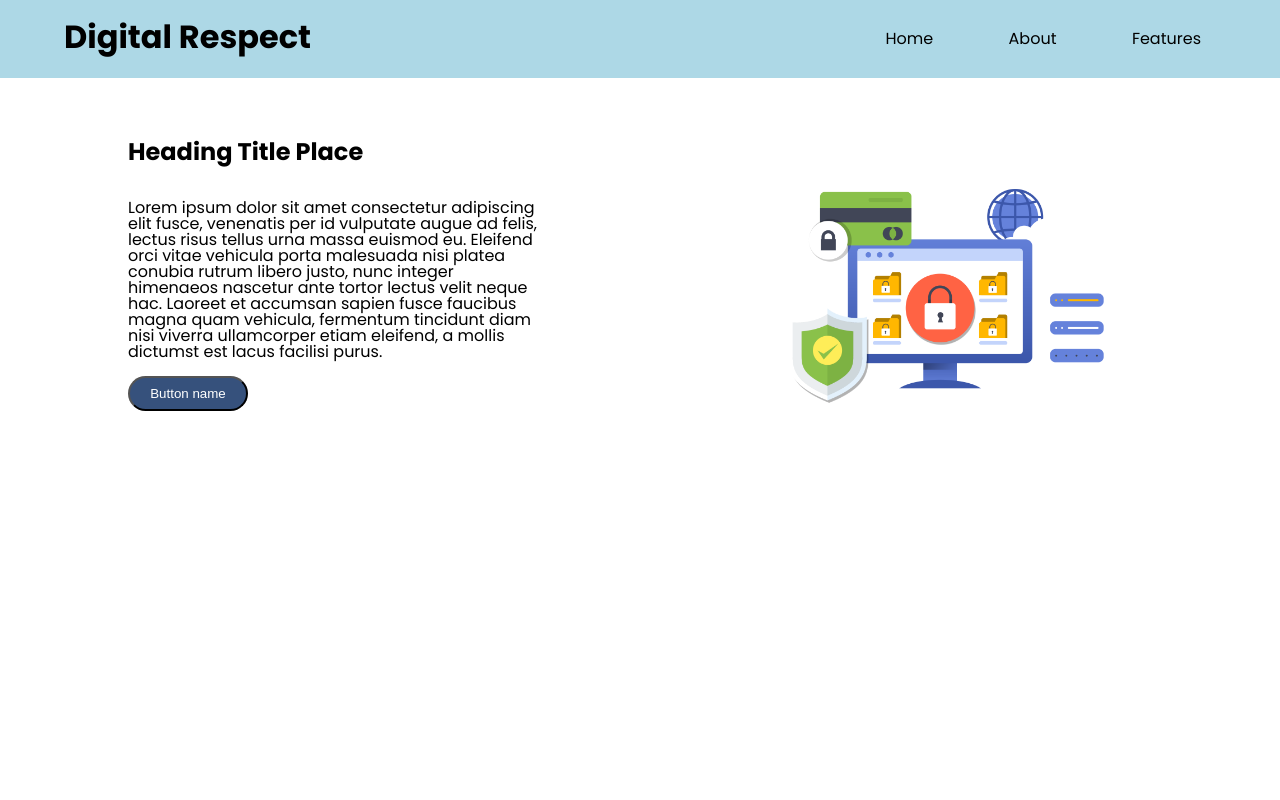
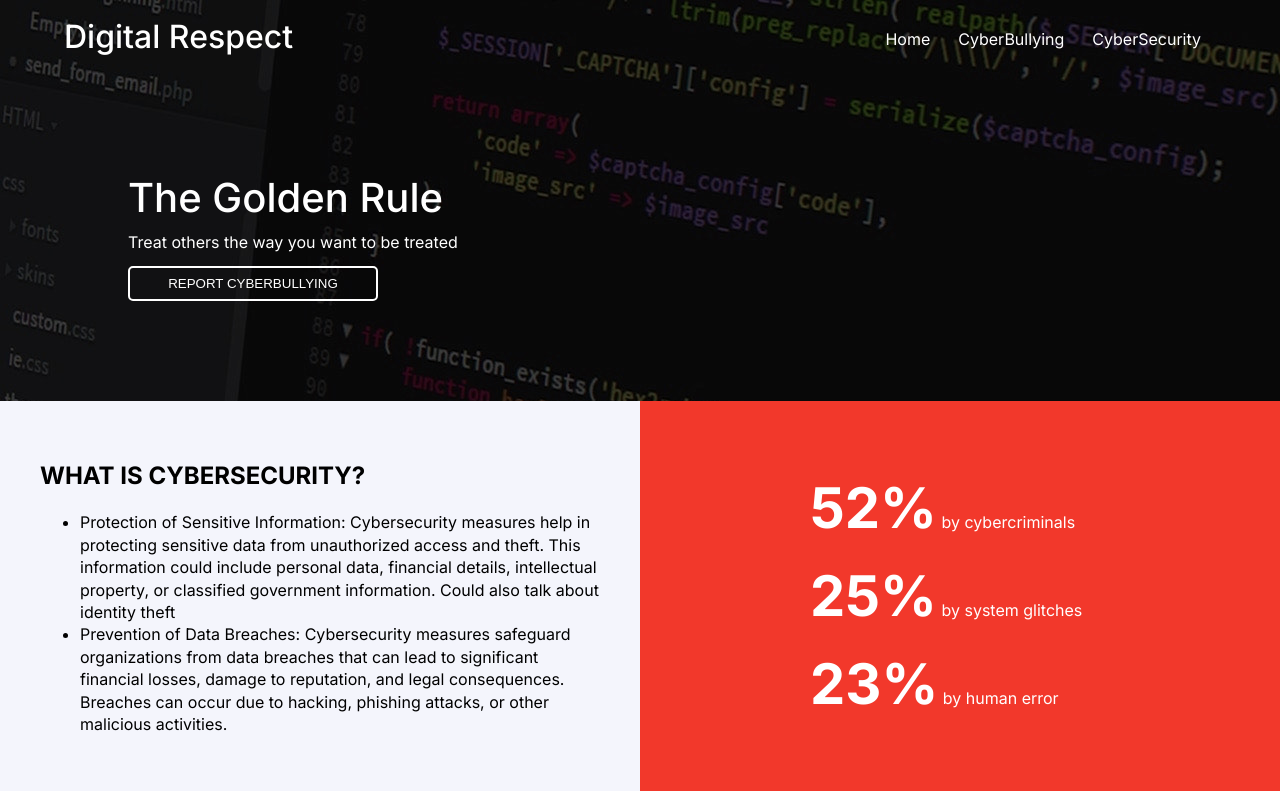
Before and after one commit to ye-htut-maung/hackrpi-2023, a plain HTML site: page index.html in a window 1280 px wide. Drawn offline with Linux system fonts and the light colour scheme.

Commit message:
part 2: Change the header and Add main section about cybersecurity

```diff
--- a/index.html
+++ b/index.html
@@ -7,32 +7,60 @@
     <title></title>
   </head>
   <body>
+    <div class="header-main-container">
       <div class="navbar">
         <h1 class="navbar-heading">Digital Respect</h1>
         <ul>
           <li><a href="#header">Home</a></li>
-        <li><a href="#about">About</a></li>
-        <li><a href="#features">Features</a></li>
+          <li><a href="#about ">CyberBullying</a></li>
+          <li><a href="#features">CyberSecurity</a></li>
         </ul>
       </div>
 
       <div class="header-container">
         <div class="header-content-container">
-        <h2 class="header-title">Heading Title Place</h2>
+          <h2 class="header-title">The Golden Rule</h2>
           <p class="header-paragraph">
-          Lorem ipsum dolor sit amet consectetur adipiscing elit fusce,
-          venenatis per id vulputate augue ad felis, lectus risus tellus urna
-          massa euismod eu. Eleifend orci vitae vehicula porta malesuada nisi
-          platea conubia rutrum libero justo, nunc integer himenaeos nascetur
-          ante tortor lectus velit neque hac. Laoreet et accumsan sapien fusce
-          faucibus magna quam vehicula, fermentum tincidunt diam nisi viverra
-          ullamcorper etiam eleifend, a mollis dictumst est lacus facilisi
-          purus.
+            Treat others the way you want to be treated
           </p>
-        <button class="header-btn">Button name</button>
+          <button class="header-btn">REPORT CYBERBULLYING</button>
         </div>
         <div class="header-img-container">
-        <img src="img/cyber_img1.png" alt="" class="header-img" />
+          <!-- <img src="img/cyber_img1.png" alt="" class="header-img" /> -->
+        </div>
+      </div>
+    </div>
+
+    <div class="main-sec-1">
+      <div class="left-main-sec-1 both-main-sec">
+        <p class="left-main-sec-1-title">WHAT IS CYBERSECURITY?</p>
+        <ul class="left-main-sec-1-ul">
+          <li>
+            Protection of Sensitive Information: Cybersecurity measures help in
+            protecting sensitive data from unauthorized access and theft. This
+            information could include personal data, financial details,
+            intellectual property, or classified government information. Could
+            also talk about identity theft
+          </li>
+          <li>
+            Prevention of Data Breaches: Cybersecurity measures safeguard
+            organizations from data breaches that can lead to significant
+            financial losses, damage to reputation, and legal consequences.
+            Breaches can occur due to hacking, phishing attacks, or other
+            malicious activities.
+          </li>
+        </ul>
+      </div>
+      <div class="right-main-sec-1 both-main-sec">
+        <p class="right-sec-p">
+          <span class="right-sec-lg">52%</span> by cybercriminals
+        </p>
+        <p class="right-sec-p">
+          <span class="right-sec-lg">25%</span> by system glitches
+        </p>
+        <p class="right-sec-p">
+          <span class="right-sec-lg">23%</span> by human error
+        </p>
       </div>
     </div>
 
--- a/style.css
+++ b/style.css
@@ -31,25 +31,32 @@ section {
 }
 body {
   line-height: 1;
-  font-family: "Poppins", sans-serif;
+  font-family: "Inter", sans-serif;
+}
+
+/* Header main container */
+
+.header-main-container {
+  background-image: url(img/cyber_img.jpg);
+  color: white;
 }
 
 /* Navbar */
 
 .navbar {
   width: 100%;
-  background-color: lightblue;
+  background-color: transparent;
   display: flex;
   justify-content: space-between;
-  position: fixed;
-  top: 0;
+  /* position: fixed;
+  top: 0; */
   padding: 0 5%;
   margin-top: 0;
 }
 
 .navbar ul {
   list-style: none;
-  overflow: hidden;
+  /* overflow: hidden; */
   padding: 10px;
   display: flex;
   justify-content: space-between;
@@ -59,13 +66,14 @@ body {
 .navbar-heading {
   display: block;
   /* margin-left: 10px; */
+  font-weight: 500;
 }
 
 .navbar ul li a {
   font-size: 16px;
   text-decoration: none;
   display: block;
-  color: black;
+  color: white;
   padding: 5px;
   flex-wrap: wrap;
 }
@@ -80,7 +88,14 @@ body {
 .header-container {
   display: flex;
   justify-content: space-between;
-  margin: 120px 10% 0 10%;
+  margin: 100px 10% 0 10%;
+  padding-bottom: 100px;
+}
+
+.header-title {
+  font-size: 2.5em;
+  font-weight: 500;
+  margin: 0;
 }
 
 .header-content-container {
@@ -92,13 +107,14 @@ body {
 .header-btn {
   text-decoration: none;
   margin: 0;
-  background-color: #36517c;
+  background-color: transparent;
   color: white;
   cursor: pointer;
   display: block;
   padding: 8px 16px;
-  width: 120px;
-  border-radius: 30px;
+  width: 250px;
+  border-radius: 5px;
+  border: 2px solid white;
 }
 
 .header-img-container {
@@ -109,3 +125,43 @@ body {
 .header-img {
   width: 350px;
 }
+
+/* main section */
+.main-sec-1 {
+  display: flex;
+}
+
+.both-main-sec {
+  width: 50%;
+}
+
+.left-main-sec-1 {
+  background-color: #f4f5fc;
+  padding: 40px;
+  line-height: 1.4em;
+}
+
+.left-main-sec-1-title {
+  font-weight: 700;
+  font-size: 24px;
+}
+
+.right-main-sec-1 {
+  background-color: #f2382b;
+  padding: 40px;
+  color: white;
+  display: flex;
+  flex-direction: column;
+  justify-content: center;
+  align-items: center;
+  text-align: left;
+}
+
+.right-sec-p {
+  width: 300px;
+}
+
+.right-sec-lg {
+  font-size: 3.5em;
+  font-weight: bold;
+}
```
Also changed, not shown: img/cyber_img.jpg (added). Lines whose indentation alone changed are shown as unchanged.
